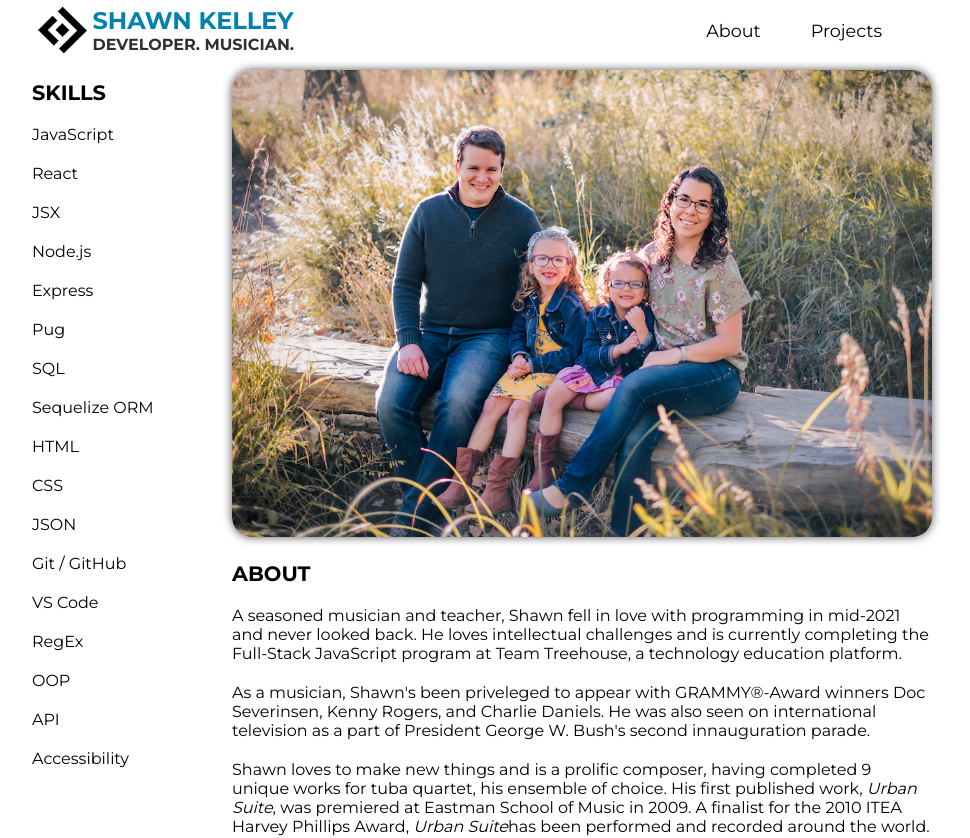
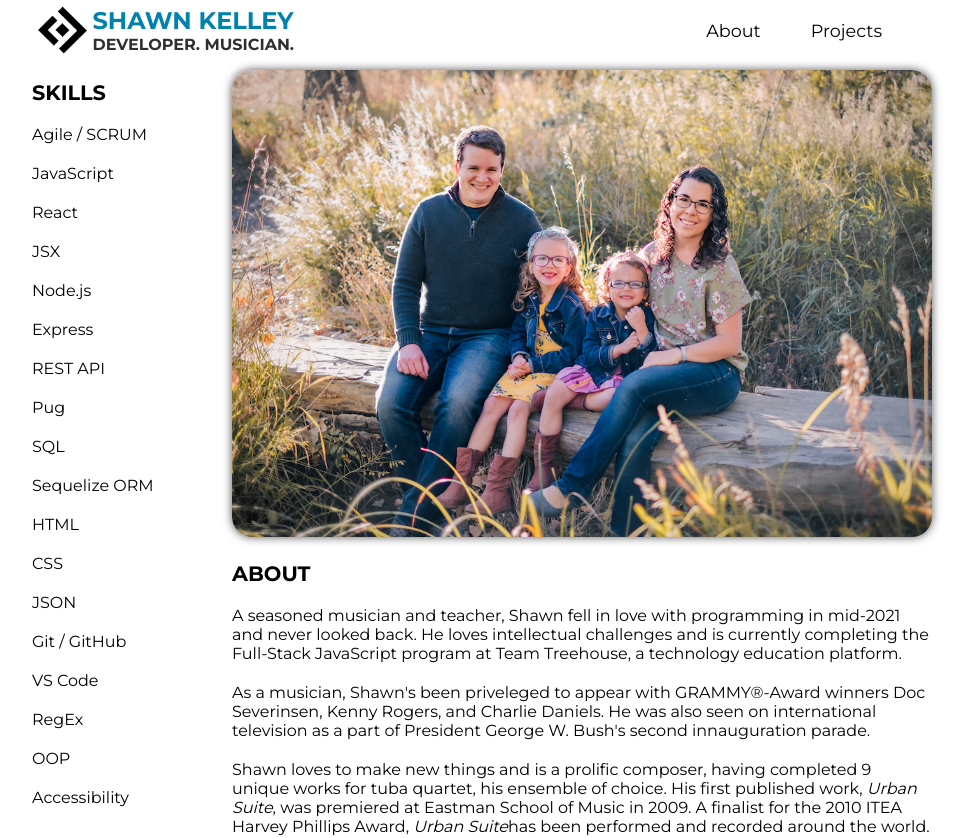
Before and after one commit to shawnkelleydev/sk-ws-react, a React (Create React App) app: page /about in a window 1280 px wide. Shown: the top 838 px of the page, without its empty margins (158-1128 px from the left). Built offline with nearby package versions, Linux system fonts and the light colour scheme.

Commit message:
skills update

```diff
--- a/src/components/About.js
+++ b/src/components/About.js
@@ -52,11 +52,13 @@ const About = () => {
         </li>
         <li>
           <ul>
+            <li className="skill">Agile / SCRUM</li>
             <li className="skill">JavaScript</li>
             <li className="skill">React</li>
             <li className="skill">JSX</li>
             <li className="skill">Node.js</li>
             <li className="skill">Express</li>
+            <li className="skill">REST API</li>
             <li className="skill">Pug</li>
             <li className="skill">SQL</li>
             <li className="skill">Sequelize ORM</li>
@@ -67,7 +69,6 @@ const About = () => {
             <li className="skill">VS Code </li>
             <li className="skill">RegEx</li>
             <li className="skill">OOP</li>
-            <li className="skill">API</li>
             <li className="skill">Accessibility</li>
           </ul>
         </li>
```
